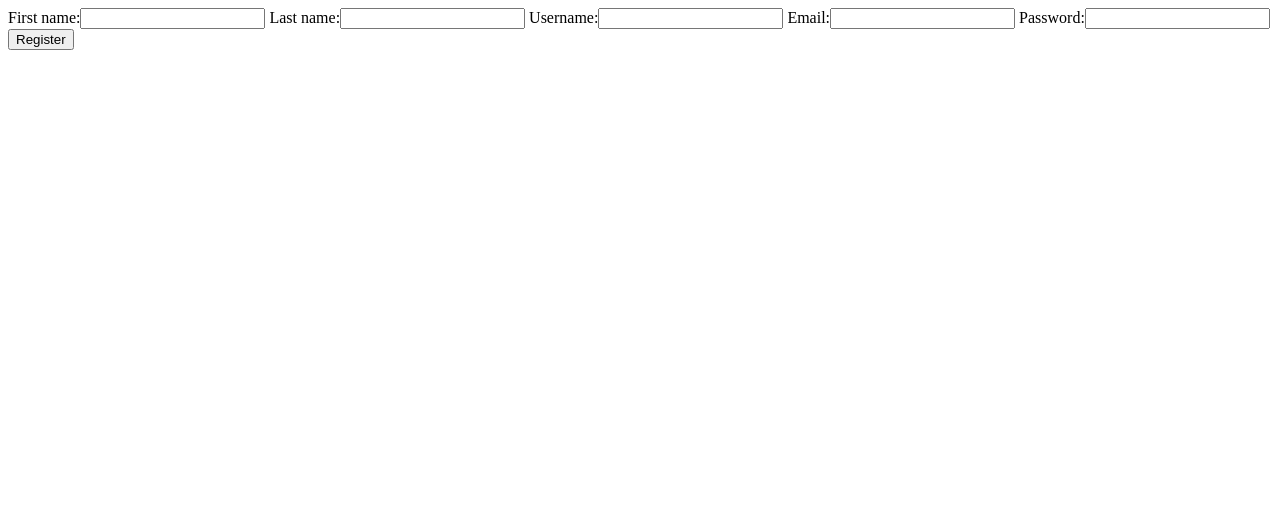
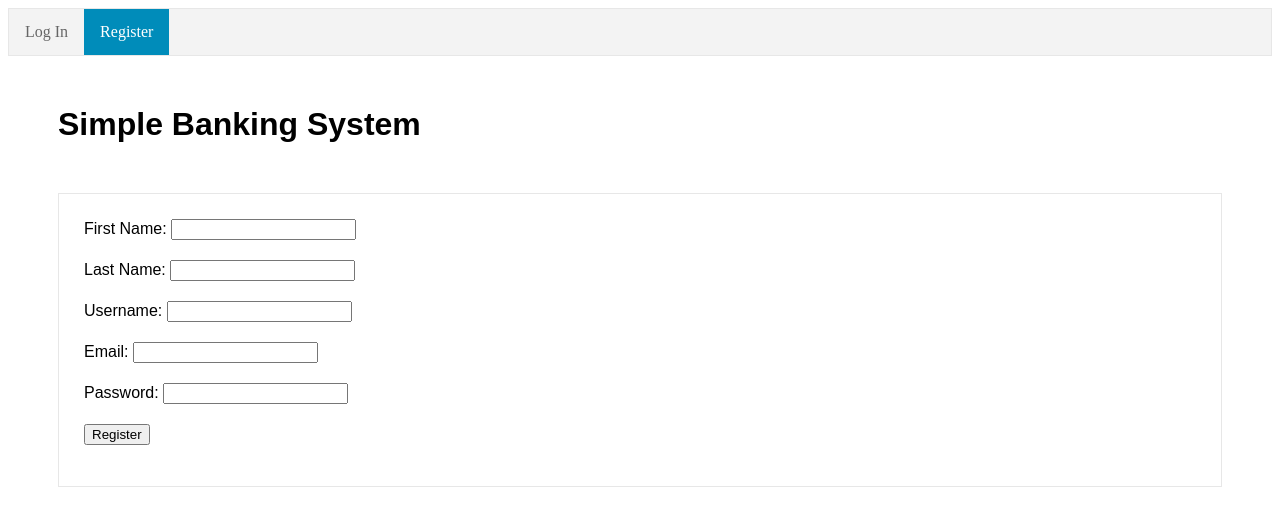
Before and after one commit to VijithNava/DjangoBankSystem, a Django app: page /bank/register/ in a window 1280 px wide. Shown: the top 526 px of the page. Run offline with Django 3.2, Linux system fonts and the light colour scheme; parts of the project's set-up code (start-up, migrations or seed data) failed here and were passed over.

Commit message:
Updated UI to be more elegant

```diff
--- a/bank/forms.py
+++ b/bank/forms.py
@@ -22,9 +22,10 @@ class LoginForm(forms.Form):
         cleaned_data = super(LoginForm, self).clean()
         username = cleaned_data.get("username")
         password = cleaned_data.get("password")
-        user_profile = User.objects.get(username=username)
-        if not username or not password or not hashers.check_password(password, user_profile.password):
-            raise forms.ValidationError(_('Check User Name and Password'), code='invalid')
+        if username and password:
+            user_profile = User.objects.get(username=username)
+            if not username or not password or not hashers.check_password(password, user_profile.password):
+                raise forms.ValidationError(_('Check User Name and Password'), code='invalid')
 
 class RegisterForm(forms.Form):
     first_name = forms.CharField(max_length=100)
@@ -66,7 +67,6 @@ class MoneyTransferForm(forms.Form):
 
     def clean_from_email(self):
         data = self.cleaned_data['from_email']
-        import pdb; pdb.set_trace()
         user_exists = User.objects.filter(email=data).exists()
         if not user_exists:
             raise forms.ValidationError(_('Invalid email'), code='invalid')
@@ -74,7 +74,6 @@ class MoneyTransferForm(forms.Form):
 
     def clean_to_email(self):
         data = self.cleaned_data['to_email']
-        import pdb; pdb.set_trace()
         user_exists = User.objects.filter(email=data).exists()
         if not user_exists:
             raise forms.ValidationError(_('Invalid email'), code='invalid')
@@ -84,9 +83,7 @@ class MoneyTransferForm(forms.Form):
         cleaned_data = super(MoneyTransferForm, self).clean()
         from_email = cleaned_data.get("from_email")
         transfer_value = cleaned_data.get("transfer_value")
-        import pdb; pdb.set_trace()
         if from_email and transfer_value:
-            import pdb; pdb.set_trace()
             user_account = Accounts.objects.get(user__email=from_email)
             if not user_account.balance >= transfer_value:
                 raise forms.ValidationError(_('Insufficient Balance'), code='invalid')
--- /dev/null
+++ b/bank/static/bank/style.css
@@ -0,0 +1,53 @@
+ul {
+    list-style-type: none;
+    margin: 0;
+    padding: 0;
+    overflow: hidden;
+    background-color: #F3F3F3;
+
+    border: 1px solid #e7e7e7;
+
+}
+
+li {
+    float: left;
+}
+
+li a {
+    display: block;
+    color: #666;
+    text-align: center;
+    padding: 14px 16px;
+    text-decoration: none;
+}
+
+li a:hover:not(.active) {
+    background-color: #ddd;
+}
+
+.active {
+    color: white;
+    background-color: #008CBA;
+}
+
+.main {
+    top: 50%;
+    left: 50%;
+    position: absolute;
+}
+
+.fieldWrapper {
+    padding-bottom: 20px;
+}
+
+#main {
+    margin: 50px;
+    border: 1px solid #e7e7e7;
+    padding: 25px;
+    font-family: Arial, serif;
+}
+
+h1 {
+    margin: 50px;
+    font-family: Arial, serif;
+}
--- a/bank/templates/bank/register.html
+++ b/bank/templates/bank/register.html
@@ -1,12 +1,42 @@
-<form action="{% url 'bank:register' %}" method="post">
-    {% csrf_token %}
-    <!--{% for display_info in display_infos %}-->
-    <!--<div>-->
-        <!--<label>{{display_info.display_name}}</label><input type="{{display_info.input_type}}" name="{{display_info.field_name}}">-->
-    <!--</div>-->
-    <!--{% endfor %}-->
+{% load staticfiles %}
 
-    {{ form }}
+<link rel="stylesheet" type="text/css" href="{% static 'bank/style.css' %}" />
+<ul>
+    <li><a href="{% url 'bank:index' %}">Log In</a></li>
+    <li><a  class="active" href="{% url 'bank:register' %}">Register</a></li>
+</ul>
+<h1>Simple Banking System</h1>
+<div id="main">
+    <form action="{% url 'bank:register' %}" method="post">
+        {% csrf_token %}
 
-    <input type="submit" value="Register" />
-</form>
+        <div class="fieldWrapper">
+            <label for="{{ form.first_name.id_for_label }}">First Name:</label>
+            {{ form.first_name }}
+            {{ form.first_name.errors }}
+        </div>
+        <div class="fieldWrapper">
+            <label for="{{ form.last_name.id_for_label }}">Last Name:</label>
+            {{ form.last_name }}
+            {{ form.last_name.errors }}
+        </div>
+        <div class="fieldWrapper">
+            <label for="{{ form.username.id_for_label }}">Username:</label>
+            {{ form.username }}
+            {{ form.username.errors }}
+        </div>
+        <div class="fieldWrapper">
+            <label for="{{ form.email.id_for_label }}">Email:</label>
+            {{ form.email }}
+            {{ form.email.errors }}
+        </div>
+        <div class="fieldWrapper">
+            <label for="{{ form.password.id_for_label }}">Password:</label>
+            {{ form.password }}
+            {{ form.password.errors }}
+        </div>
+        {{ form.non_field_errors }}
+
+        <input type="submit" value="Register" />
+    </form>
+</div>
--- a/bank/views.py
+++ b/bank/views.py
@@ -96,10 +96,8 @@ def money_transfer(request):
     user_account = get_object_or_404(Accounts, user=request.user)
     if request.method == 'POST':
         form = MoneyTransferForm(request.POST)
-        import pdb; pdb.set_trace()
         with transaction.atomic():
             if form.is_valid():
-                import pdb; pdb.set_trace()
                 transfer_value = form.cleaned_data['transfer_value']
                 recipient_email = form.cleaned_data['to_email']
                 user_account.balance -= transfer_value
@@ -107,7 +105,7 @@ def money_transfer(request):
                 recipient_account = Accounts.objects.get(user__email=recipient_email)
                 recipient_account.balance += transfer_value
                 recipient_account.save()
-        return redirect('bank:homepage')
+                return redirect('bank:homepage')
     else:
         form = MoneyTransferForm()
 
```
Also changed, not shown: bank/templates/bank/accounts.html (+10 -3 lines), bank/templates/bank/homepage.html (+10 -5 lines), bank/templates/bank/index.html (+25 -5 lines), bank/templates/bank/transfer.html (+21 -5 lines), db.sqlite3, 2 other files.
